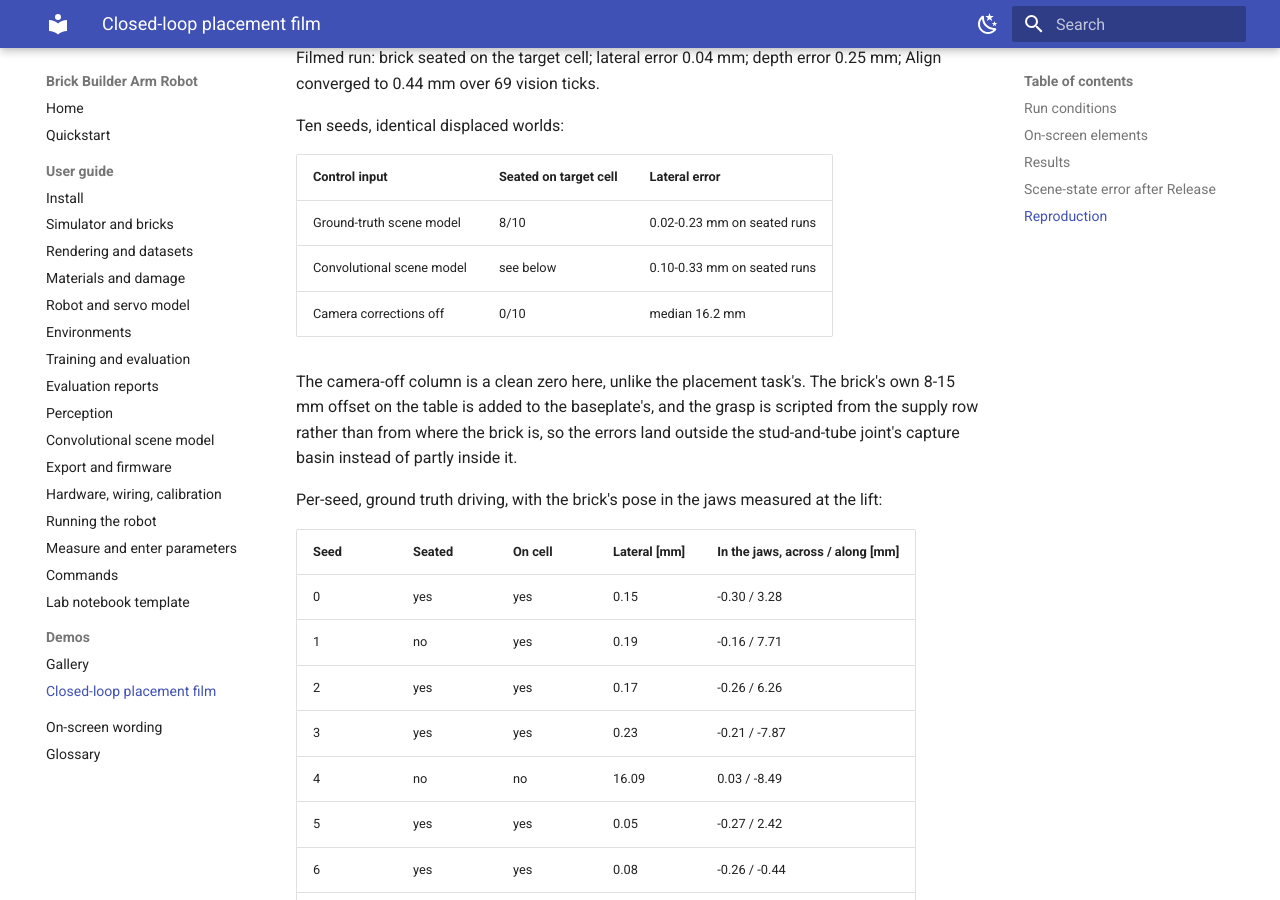
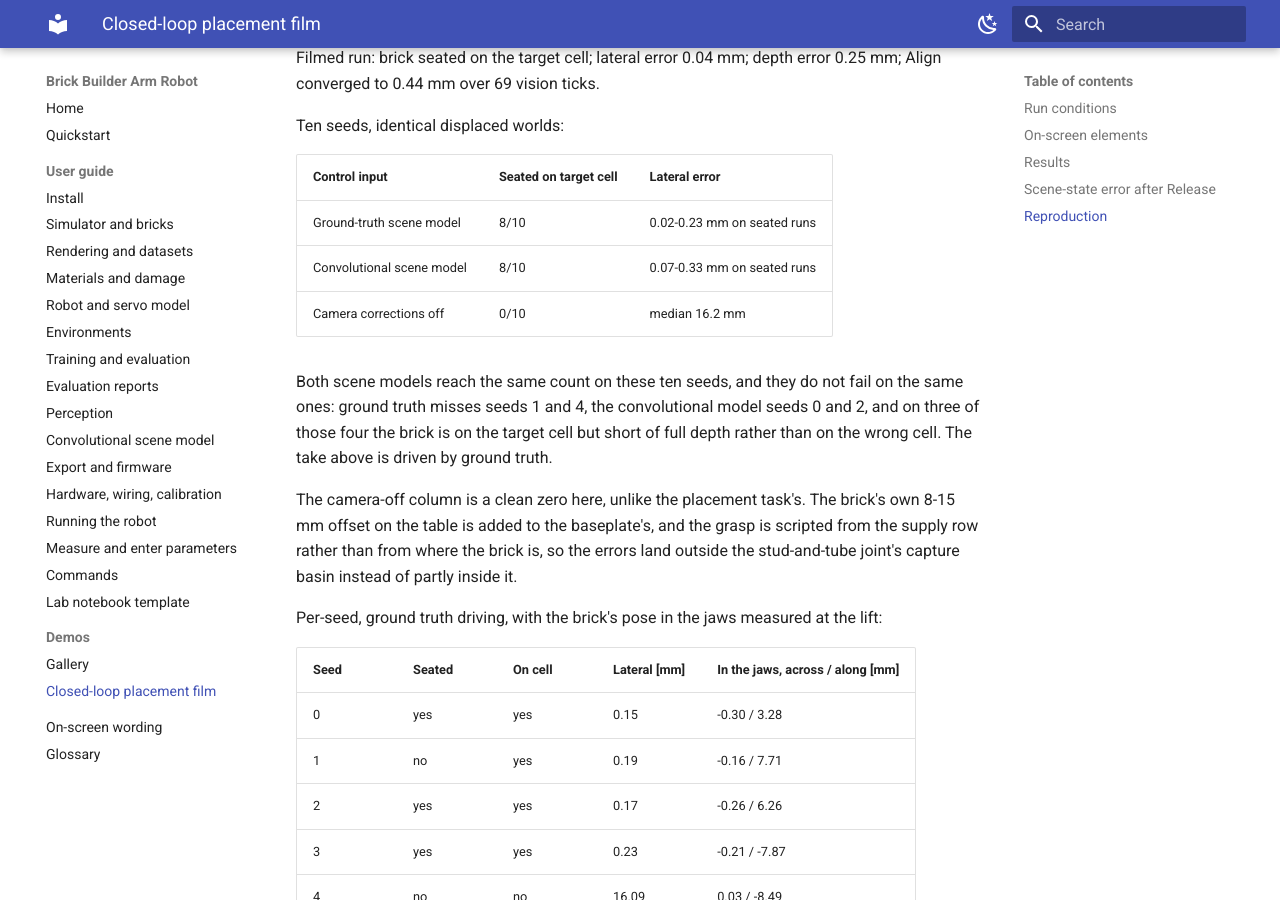
Before and after one commit to k-h-nunn/brick-builder-arm-robot, an MkDocs documentation site: the page built from docs/demos/videos.md, in a window 1280 px wide and 900 px high, scrolled down 5115 px. Built offline with MkDocs 1.6.1 and Material for MkDocs 9.7.7, drawn with Linux system fonts in a browser that asks for light colours.

Commit message:
Record the convolutional scene model's pick-and-place count
Eight of ten seeds seated on the target cell, the same count as ground truth
and on a different two seeds. Three of the four misses across both columns are
on the target cell but short of full depth rather than on the wrong cell.

Co-Authored-By: Claude Fable 5.1 <noreply@anthropic.com>
Claude-Session: https://claude.ai/code/session_01RzBd2B5zzgQYF7MiXKsWuw

```diff
--- a/docs/demos/videos.md
+++ b/docs/demos/videos.md
@@ -134,8 +134,13 @@ Ten seeds, identical displaced worlds:
 | Control input | Seated on target cell | Lateral error |
 |---|---|---|
 | Ground-truth scene model | 8/10 | 0.02-0.23 mm on seated runs |
-| Convolutional scene model | see below | 0.10-0.33 mm on seated runs |
+| Convolutional scene model | 8/10 | 0.07-0.33 mm on seated runs |
 | Camera corrections off | 0/10 | median 16.2 mm |
+
+Both scene models reach the same count on these ten seeds, and they do not fail on the same
+ones: ground truth misses seeds 1 and 4, the convolutional model seeds 0 and 2, and on three of
+those four the brick is on the target cell but short of full depth rather than on the wrong
+cell. The take above is driven by ground truth.
 
 The camera-off column is a clean zero here, unlike the placement task's. The brick's own
 8-15 mm offset on the table is added to the baseplate's, and the grasp is scripted from the
```
